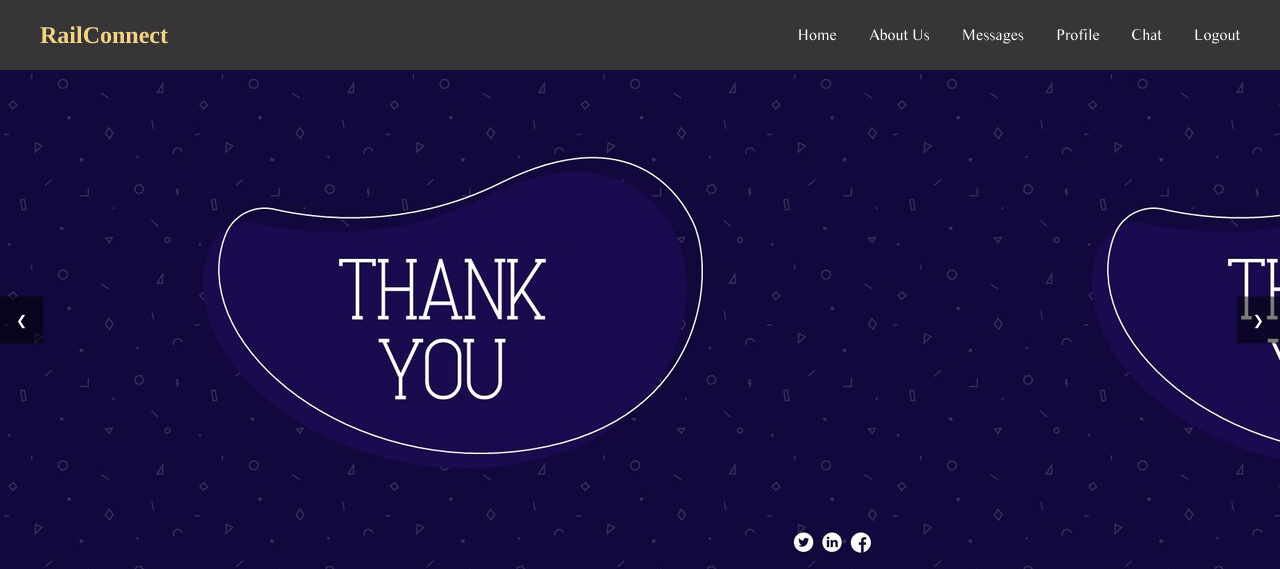
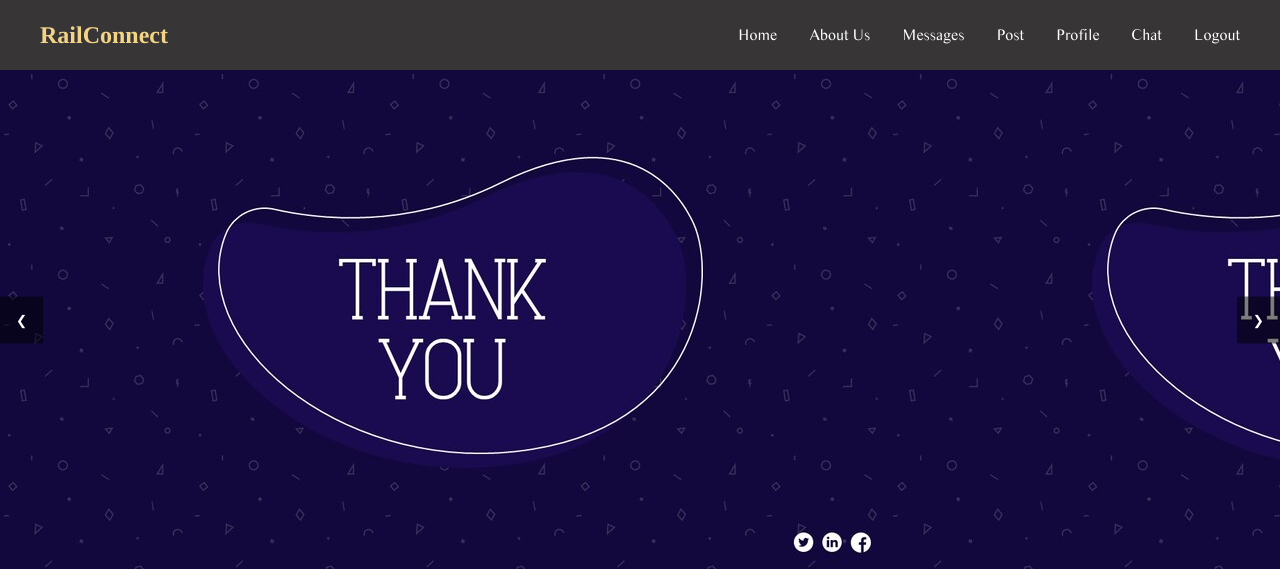
Before and after one commit to ci220/group11, a PHP site: page /index.php in a window 1280 px wide. Shown: the top 569 px of the page. Run offline with PHP 8.4, Linux system fonts and the light colour scheme; a user stored in the database is signed in.

Commit message:
navigation.php

```diff
--- a/navigation.php
+++ b/navigation.php
@@ -11,6 +11,7 @@
                 <li><a href="index.php">Home</a></li>
                 <li><a href="about_us.php">About Us</a></li>
                 <li><a href="messages.php">Messages</a></li>
+                <li><a href="posting.php">Post</a></li>
                 <li><a href="userprofile.php">Profile</a></li>
                 <li><a href="chat.php">Chat</a></li>
                 <li><a href="logout.php">Logout</a></li>
```
